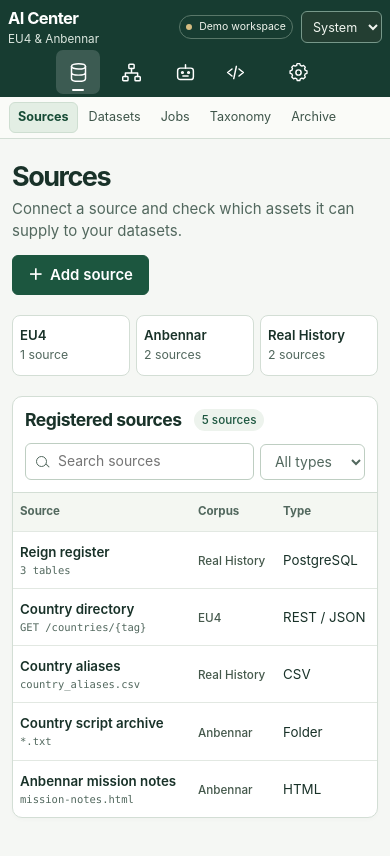
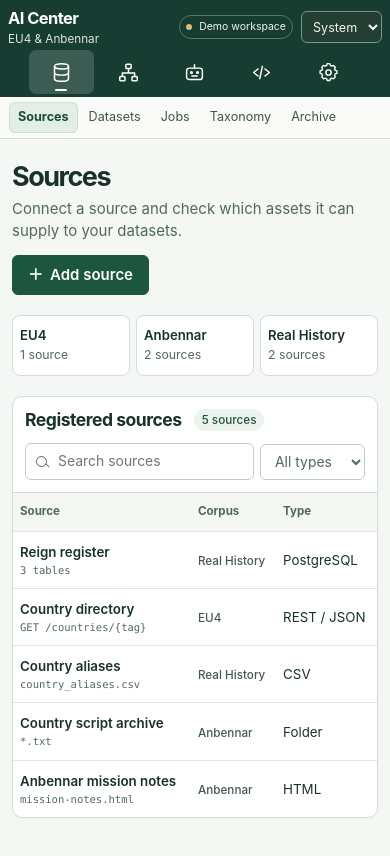
Before and after one commit to Julian-jh/Eu4-Anbennar-Agent, a plain HTML site: page ai-center-frontend/index.html in a window 390 px wide. Drawn offline with Linux system fonts and the light colour scheme.

Commit message:
fix(navigation): space header icons evenly for rolling labels

```diff
--- a/ai-center-frontend/index.html
+++ b/ai-center-frontend/index.html
@@ -41,7 +41,7 @@
     <button type="button" class="ac-nav" data-area="semantic" aria-label="Semantic layer"><svg viewBox="0 0 24 24" aria-hidden="true"><rect x="9" y="2.5" width="6" height="5" rx="1"/><path d="M12 7.5v5m-7 4v-4h14v4"/><rect x="2" y="16.5" width="6" height="5" rx="1"/><rect x="16" y="16.5" width="6" height="5" rx="1"/></svg><span class="ac-nav-label" aria-hidden="true">Semantic layer</span></button>
     <button type="button" class="ac-nav" data-area="ai" aria-label="AI Center"><svg viewBox="0 0 24 24" aria-hidden="true"><rect x="3" y="7" width="18" height="13" rx="3"/><path d="M12 3v4M9 16h6"/><circle cx="8.5" cy="12" r="1"/><circle cx="15.5" cy="12" r="1"/></svg><span class="ac-nav-label" aria-hidden="true">AI Center</span></button>
     <button type="button" class="ac-nav" data-area="api" aria-label="External APIs"><svg viewBox="0 0 24 24" aria-hidden="true"><path d="m8 8-5 4 5 4m8-8 5 4-5 4m-3-11-3 14"/></svg><span class="ac-nav-label" aria-hidden="true">External APIs</span></button>
-    <button type="button" class="ac-nav" data-area="settings" aria-label="Workspace settings"><svg viewBox="0 0 24 24" aria-hidden="true"><path d="m9.8 3 .6-1h3.2l.6 2.2 2 .9 2-.9 2.2 2.2-.9 2 .9 2 2.1.6v3.1l-2.1.6-.9 2 .9 2-2.2 2.2-2-.9-2 .9-.6 2.1h-3.2l-.6-2.1-2-.9-2 .9-2.2-2.2.9-2-.9-2-2.1-.6V11l2.1-.6.9-2-.9-2 2.2-2.2 2 .9 2-.9Z" transform="translate(1 0) scale(.92)"/><circle cx="12" cy="12" r="3"/></svg><span class="ac-nav-label" aria-hidden="true">Workspace settings</span></button>
+    <button type="button" class="ac-nav" data-area="settings" aria-label="Workspace settings"><svg viewBox="0 0 24 24" aria-hidden="true"><path d="m9.8 3 .6-1h3.2l.6 2.2 2 .9 2-.9 2.2 2.2-.9 2 .9 2 2.1.6v3.1l-2.1.6-.9 2 .9 2-2.2 2.2-2-.9-2 .9-.6 2.1h-3.2l-.6-2.1-2-.9-2 .9-2.2-2.2.9-2-.9-2-2.1-.6V11l2.1-.6.9-2-.9-2 2.2-2.2 2 .9 2-.9Z" transform="translate(1 0) scale(.92)"/><circle cx="12" cy="12" r="3"/></svg><span class="ac-nav-label" aria-hidden="true">Work<wbr>space settings</span></button>
   </nav>
   <div class="ac-topgroup ac-utilities"><span class="ac-sample">Demo workspace</span><label class="ac-theme-picker"><span>Appearance</span><select id="ac-theme" aria-label="Appearance"><option value="system">System</option><option value="light">Light</option><option value="dark">Dark</option></select></label><span class="ac-person"><span class="ac-avatar" aria-hidden="true">W</span>Workspace owner</span></div>
 </header>
--- a/ai-center-frontend/styles.css
+++ b/ai-center-frontend/styles.css
@@ -33,7 +33,8 @@ code,.ac-mono { font: .93em/1.5 "Cascadia Mono",Consolas,monospace; overflow-wra
 #ac-workbench { --gutter: max(clamp(16px,4.4vw,72px),calc((100vw - 1320px)/2)); min-height: 100vh; }
 .ac-top,.ac-topgroup,.ac-brand,.ac-person,.ac-inline,.ac-actions,.ac-blockhead,.ac-pagehead,.ac-picker,.catalog-tools,.catalog-filter { display: flex; align-items: center; }
 .ac-top {
-  position: relative; z-index: 4; display: grid; grid-template-columns: minmax(max-content,1fr) auto minmax(max-content,1fr);
+  --nav-width: 332px;
+  position: relative; z-index: 4; display: grid; grid-template-columns: minmax(max-content,1fr) minmax(232px,var(--nav-width)) minmax(max-content,1fr);
   min-height: 72px; gap: 18px; padding: 10px var(--gutter); background: var(--deep); color: #fff;
 }
 .ac-topgroup { gap: 19px; }
@@ -48,13 +49,14 @@ code,.ac-mono { font: .93em/1.5 "Cascadia Mono",Consolas,monospace; overflow-wra
 .ac-avatar { display: grid; place-items: center; width: 28px; height: 28px; border-radius: 50%; background: #d9e3d8; color: #2b4b3c; font-weight: 700; font-size: .78rem; }
 .ac-sample { display: inline-flex; gap: 7px; align-items: center; border: 1px solid #597769; border-radius: 20px; color: #f1f5ee; font-size: .78rem; padding: 4px 10px; white-space: nowrap; }
 .ac-sample::before { content: ""; width: 6px; height: 6px; border-radius: 50%; background: var(--gold); }
-.ac-primary-nav { display: flex; align-items: center; gap: 4px; }
+.ac-primary-nav { display: grid; grid-template-columns: repeat(5,minmax(0,1fr)); align-items: center; gap: 2px; }
 .ac-utilities { justify-self: end; }
 .ac-nav {
   --nav-slot: 44px;
   --nav-offset: 0px;
-  position: relative; display: grid; place-items: center; overflow: hidden;
-  min-width: var(--nav-slot); height: var(--nav-slot); padding: 0 5px; border: 0; border-radius: 7px;
+  position: relative; display: grid; place-items: center; overflow: hidden; container: area-slot / inline-size;
+  min-width: var(--nav-slot); height: var(--nav-slot); grid-template-columns: minmax(0,1fr);
+  padding: 0 1px; border: 0; border-radius: 7px;
   background: transparent; color: #fff;
 }
 .ac-nav svg,.ac-nav-label {
@@ -70,8 +72,14 @@ code,.ac-mono { font: .93em/1.5 "Cascadia Mono",Consolas,monospace; overflow-wra
 }
 .ac-nav:focus-visible { outline: 2px solid #fff; outline-offset: 2px; }
 .ac-nav-label {
-  width: min-content; text-align: center; font-size: .82rem; font-weight: 550; line-height: 1.15;
+  width: 100%; text-align: center; text-wrap: balance; font-size: .82rem; font-weight: 550; line-height: 1.13;
   transform: translateY(calc(var(--nav-slot) + var(--nav-offset)));
+}
+@container area-slot (max-width: 61px) {
+  .ac-nav-label { font-size: .76rem; letter-spacing: -.012em; }
+}
+@container area-slot (max-width: 57px) {
+  .ac-nav-label { font-family: "Arial Narrow", "Avenir Next Condensed", "Liberation Sans Narrow", "Segoe UI", sans-serif; }
 }
 .ac-nav:not([data-dismissed]):is(:focus-visible,[data-touch-label]) { --nav-offset: calc(0px - var(--nav-slot)); }
 @media (hover:hover) {
@@ -184,7 +192,6 @@ input[type=checkbox],input[type=radio] { accent-color: var(--forest); }
 @media(min-width: 721px) and (max-width: 1160px) {
   .ac-top { padding-inline: 12px; gap: 8px; }
   .ac-topgroup { gap: 8px; }
-  .ac-nav { padding-inline: 3px; }
   .ac-theme-picker > span { display: none; }
 }
 @media(min-width: 721px) and (max-width: 940px) {
@@ -205,7 +212,7 @@ input[type=checkbox],input[type=radio] { accent-color: var(--forest); }
   }
   .ac-identity { grid-area: brand; }
   .ac-utilities { grid-area: tools; }
-  .ac-primary-nav { grid-area: nav; justify-self: center; gap: clamp(2px,1vw,8px); }
+  .ac-primary-nav { grid-area: nav; justify-self: center; width: min(100%,var(--nav-width)); }
 }
 @media(max-width: 620px) {
   .ac-brand { font-size: 1.1rem; }
@@ -239,8 +246,6 @@ input[type=checkbox],input[type=radio] { accent-color: var(--forest); }
   .ac-project { padding: 0; border: 0; font-size: .78rem; }
 }
 @media(max-width: 390px) {
-  .ac-primary-nav { gap: 2px; }
-  .ac-nav { padding-inline: 2px; }
   .ac-source-table th:nth-child(4),.ac-source-table td:nth-child(4) { display: none; }
 }
 @media(pointer:coarse) {
```
Also changed, not shown: 1 other file.
